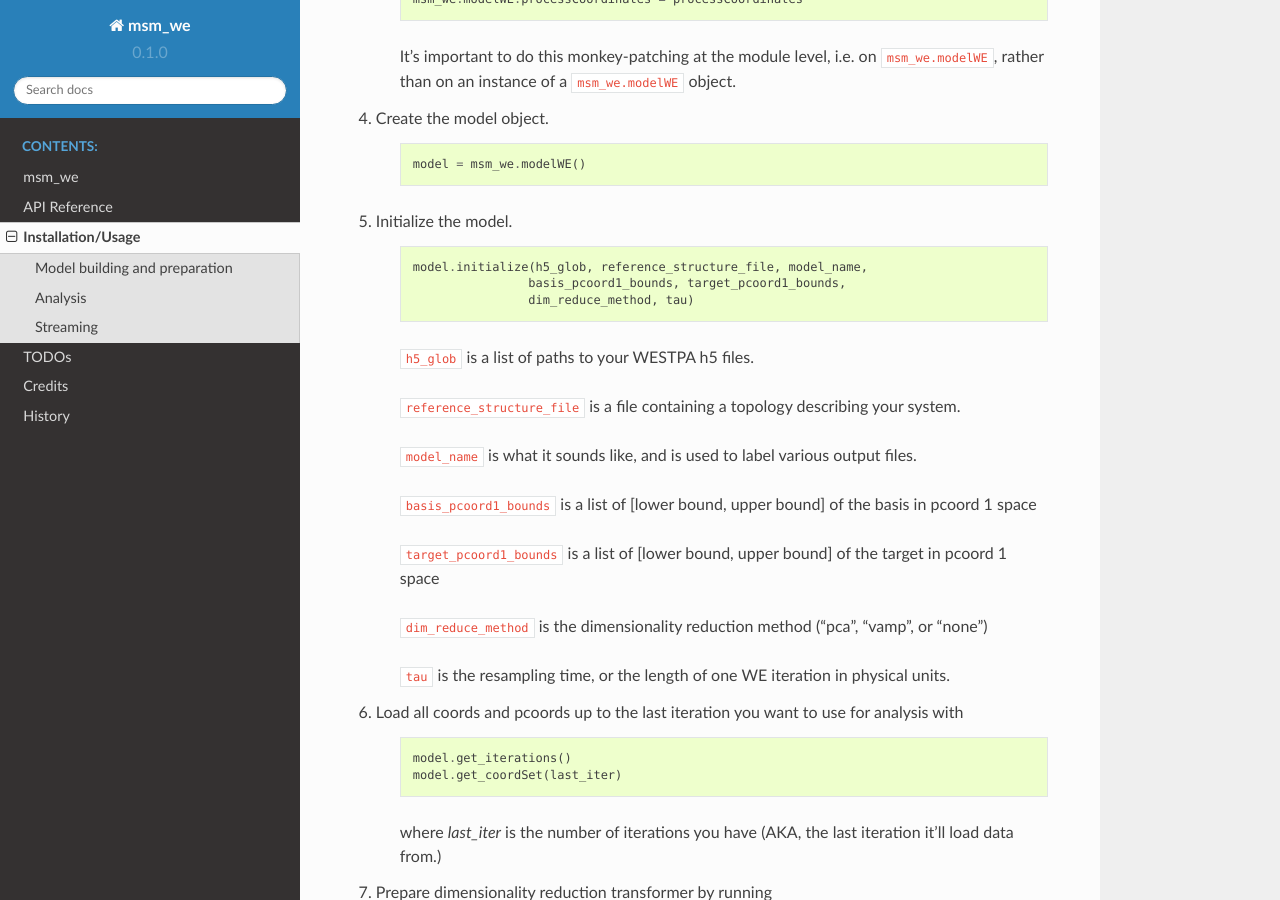
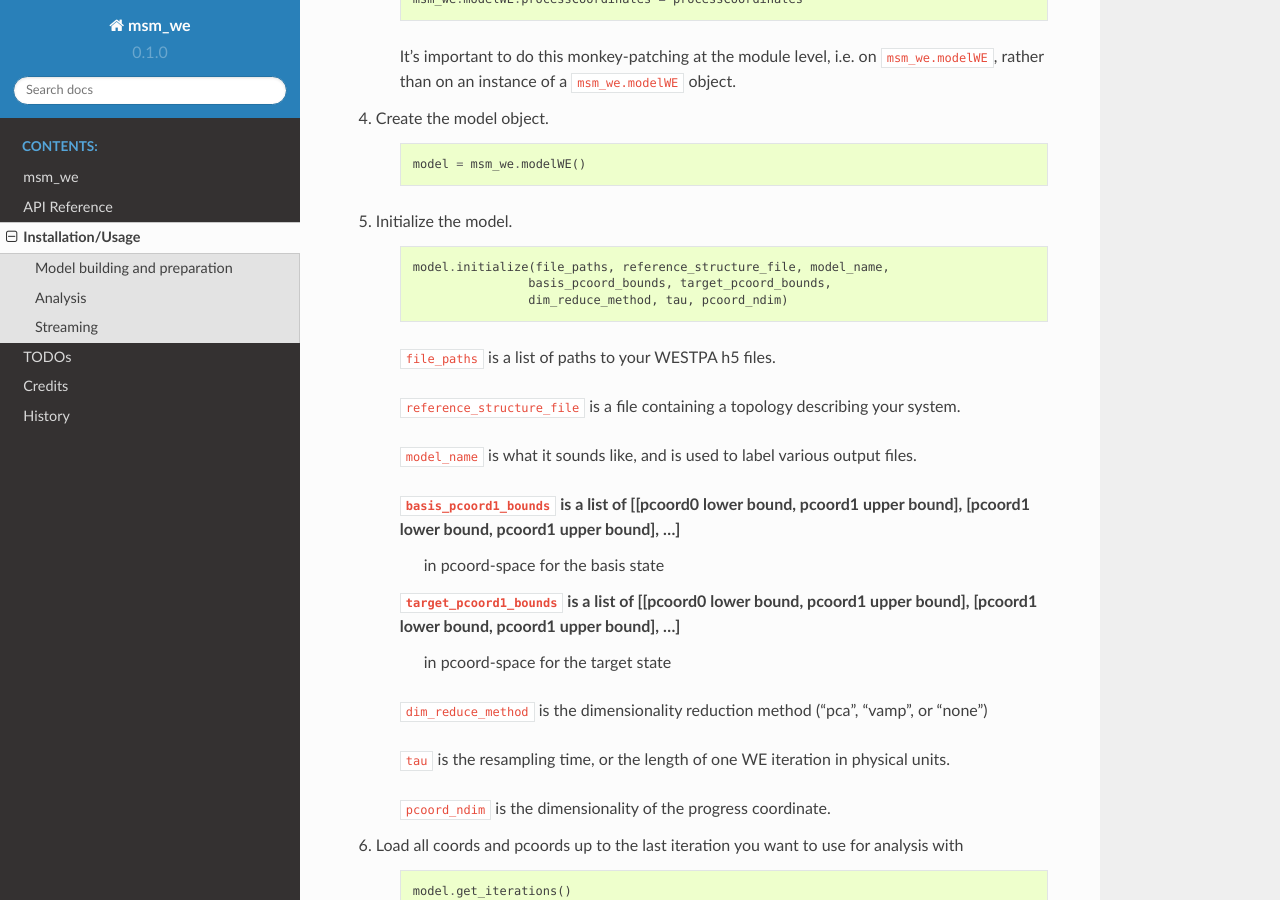
Before and after one commit to jdrusso/msm_we, a Sphinx documentation site: the page built from docs/usage.rst, in a window 1280 px wide and 900 px high, scrolled down 951 px. Built offline with Sphinx 7.4.7 and the Read the Docs theme 2.0.0, drawn with Linux system fonts in a browser that asks for light colours.

Commit message:
Updated documentation to match current parameters

```diff
--- a/docs/usage.rst
+++ b/docs/usage.rst
@@ -63,24 +63,28 @@ Model building and preparation
 
     .. code-block:: python
 
-        model.initialize(h5_glob, reference_structure_file, model_name,
-                        basis_pcoord1_bounds, target_pcoord1_bounds,
-                        dim_reduce_method, tau)
+        model.initialize(file_paths, reference_structure_file, model_name,
+                        basis_pcoord_bounds, target_pcoord_bounds,
+                        dim_reduce_method, tau, pcoord_ndim)
 
 
-    :code:`h5_glob` is a list of paths to your WESTPA h5 files.
+    :code:`file_paths` is a list of paths to your WESTPA h5 files.
 
     :code:`reference_structure_file` is a file containing a topology describing your system.
 
     :code:`model_name` is what it sounds like, and is used to label various output files.
 
-    :code:`basis_pcoord1_bounds` is a list of [lower bound, upper bound]  of the basis in pcoord 1 space
+    :code:`basis_pcoord1_bounds` is a list of [[pcoord0 lower bound, pcoord1 upper bound], [pcoord1 lower bound, pcoord1 upper bound], ...]
+            in pcoord-space for the basis state
 
-    :code:`target_pcoord1_bounds` is a list of [lower bound, upper bound]  of the target in pcoord 1 space
+    :code:`target_pcoord1_bounds` is a list of [[pcoord0 lower bound, pcoord1 upper bound], [pcoord1 lower bound, pcoord1 upper bound], ...]
+            in pcoord-space for the target state
 
     :code:`dim_reduce_method` is the dimensionality reduction method ("pca", "vamp", or "none")
 
     :code:`tau` is the resampling time, or the length of one WE iteration in physical units.
+
+    :code:`pcoord_ndim` is the dimensionality of the progress coordinate.
 
 6. Load all coords and pcoords up to the last iteration you want to use for analysis with
 
```
